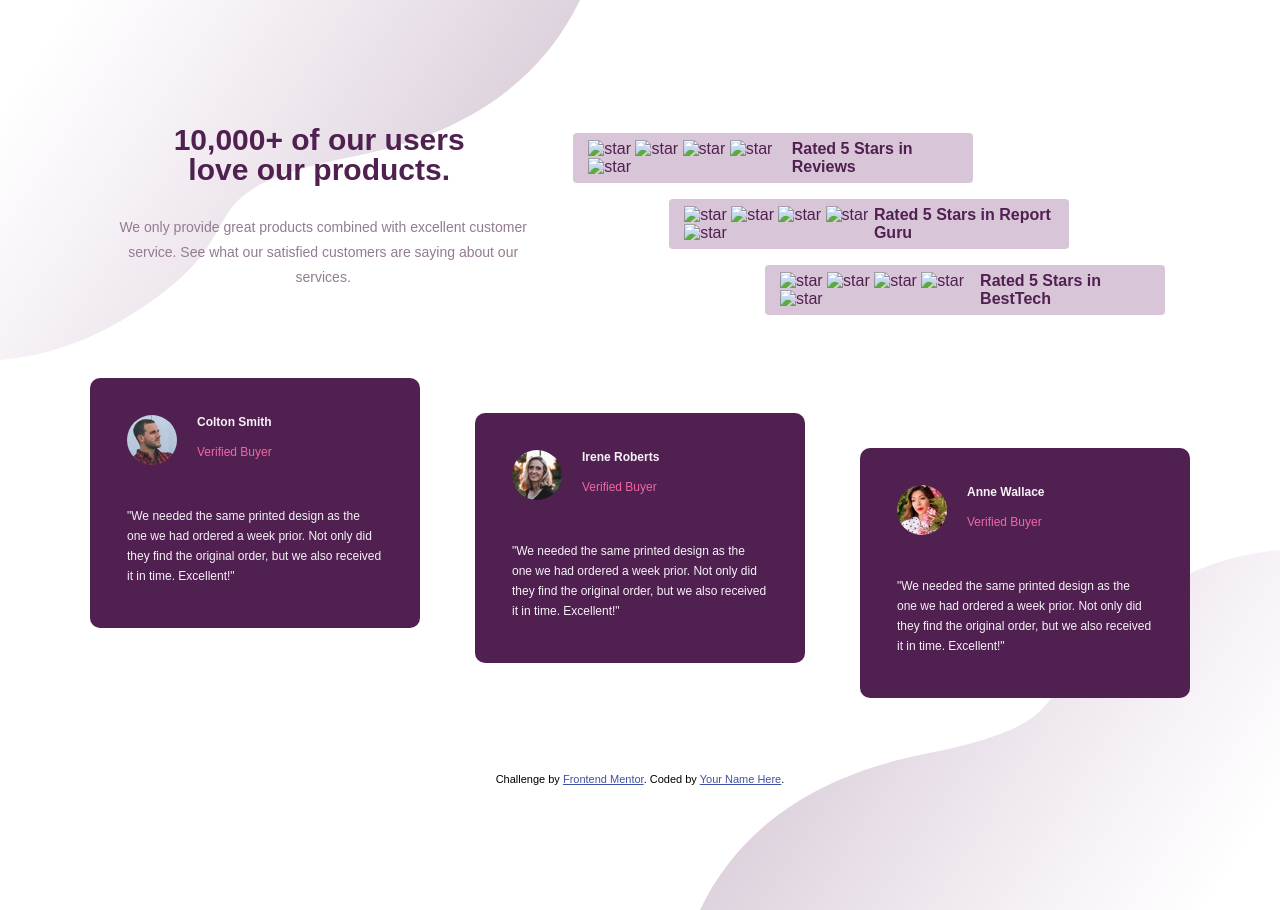
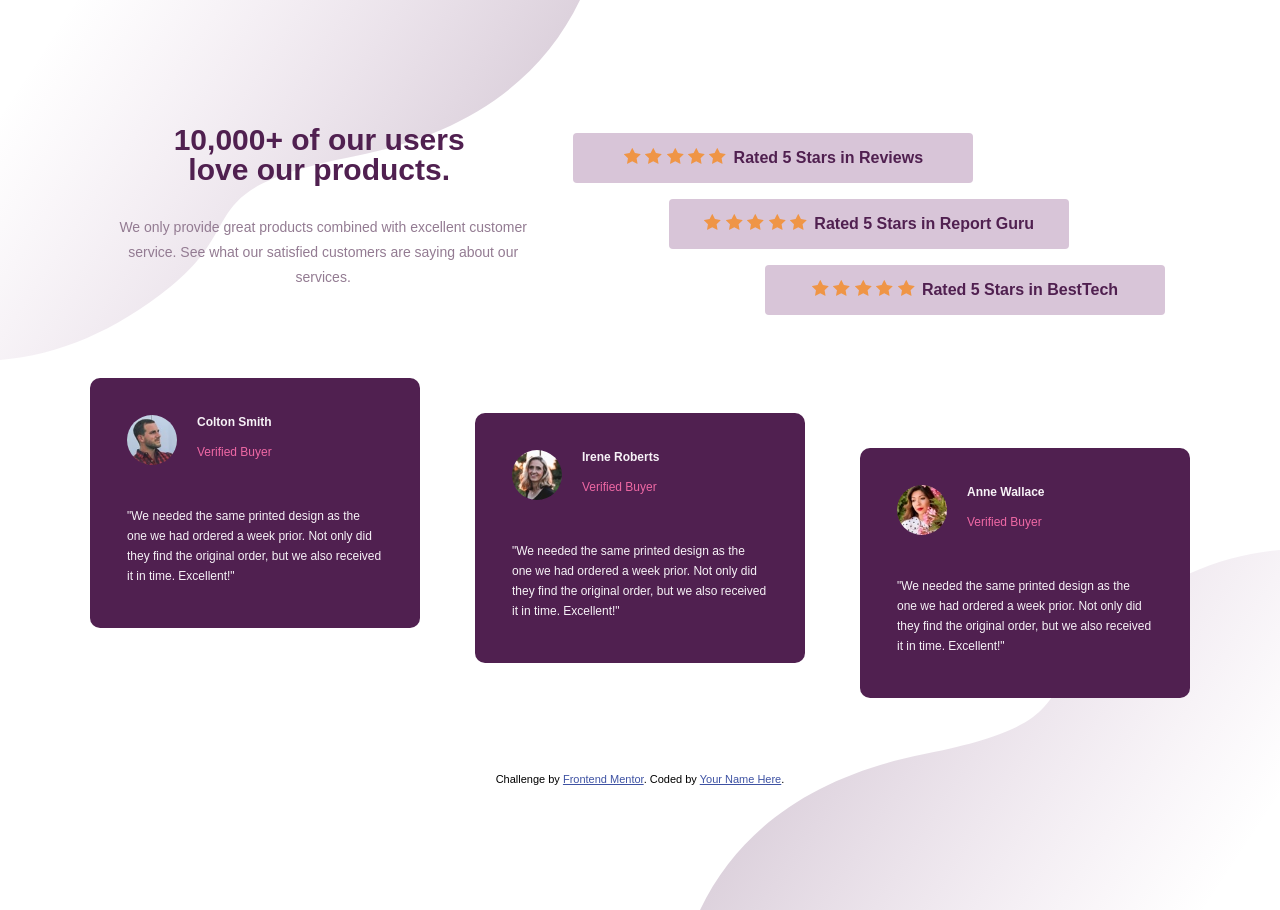
Before and after one commit to OscarVarelaGallardo/Desaf-o-Frontend-Mentor1, a plain HTML site: page index.html in a window 1280 px wide. Drawn offline with Linux system fonts and the light colour scheme; the site is published under a folder, as on GitHub Pages, so addresses that start at the root find nothing.

Commit message:
path star

```diff
--- a/index.html
+++ b/index.html
@@ -28,31 +28,31 @@
 
       <div class="stars star-1">
         <div class="fiveStars">
-          <img src="/images/icon-star.svg" alt="star">
-          <img src="/images/icon-star.svg" alt="star">
-          <img src="/images/icon-star.svg" alt="star">
-          <img src="/images/icon-star.svg" alt="star">
-          <img src="/images/icon-star.svg" alt="star">
+          <img src="./images/icon-star.svg" alt="star">
+          <img src="./images/icon-star.svg" alt="star">
+          <img src="./images/icon-star.svg" alt="star">
+          <img src="./images/icon-star.svg" alt="star">
+          <img src="./images/icon-star.svg" alt="star">
         </div>
         <h4>Rated 5 Stars in Reviews</h4>
       </div>
       <div class="stars star-2">
         <div class="fiveStars">
-          <img src="/images/icon-star.svg" alt="star">
-          <img src="/images/icon-star.svg" alt="star">
-          <img src="/images/icon-star.svg" alt="star">
-          <img src="/images/icon-star.svg" alt="star">
-          <img src="/images/icon-star.svg" alt="star">
+          <img src="./images/icon-star.svg" alt="star">
+          <img src="./images/icon-star.svg" alt="star">
+          <img src="./images/icon-star.svg" alt="star">
+          <img src="./images/icon-star.svg" alt="star">
+          <img src="./images/icon-star.svg" alt="star">
         </div>
         <h4>Rated 5 Stars in Report Guru</h4>
       </div>
       <div class="stars star-3">
         <div class="fiveStars">
-          <img src="/images/icon-star.svg" alt="star">
-          <img src="/images/icon-star.svg" alt="star">
-          <img src="/images/icon-star.svg" alt="star">
-          <img src="/images/icon-star.svg" alt="star">
-          <img src="/images/icon-star.svg" alt="star">
+          <img src="./images/icon-star.svg" alt="star">
+          <img src="./images/icon-star.svg" alt="star">
+          <img src="./images/icon-star.svg" alt="star">
+          <img src="./images/icon-star.svg" alt="star">
+          <img src="./images/icon-star.svg" alt="star">
         </div>
         <h4>Rated 5 Stars in BestTech</h4>
       </div>
```
